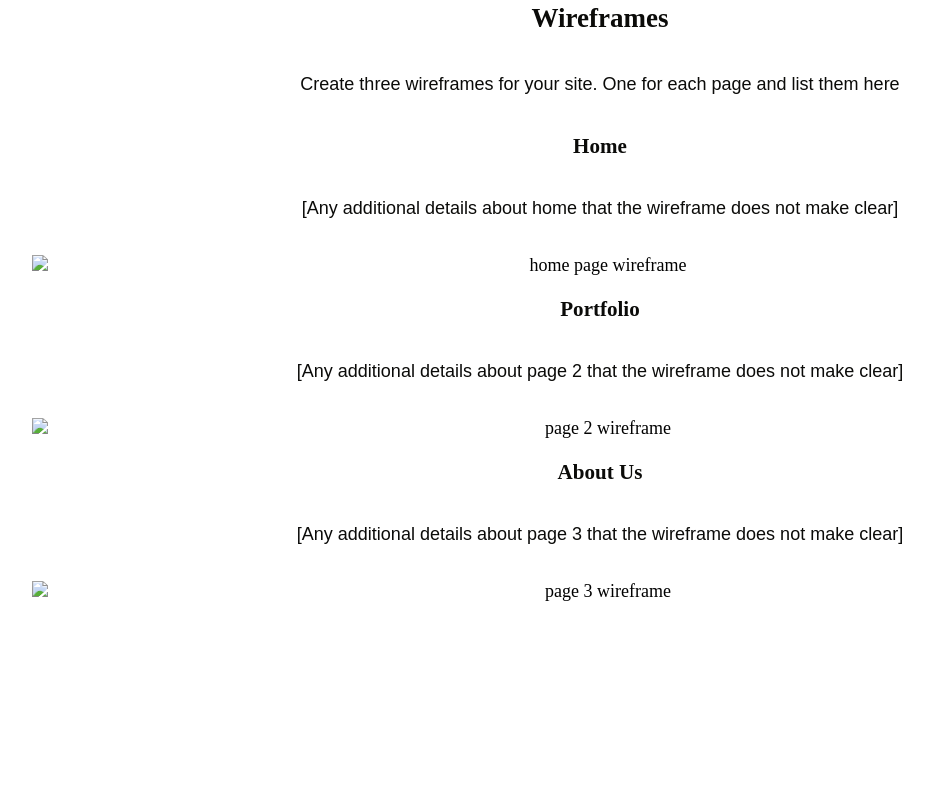
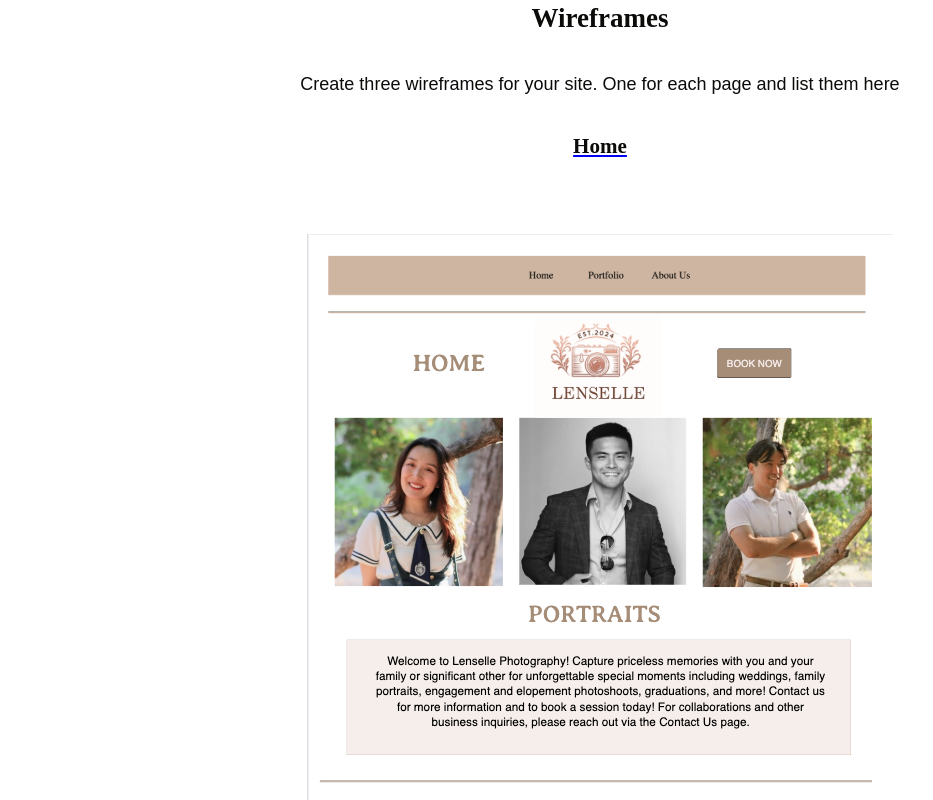
Before and after one commit to delarosaleeann-commits/wdd130, a plain HTML site: page portfolio/site-plan.html in a window 1280 px wide. Shown: the part 9260-10060 px from the top of the page, without its empty margins (40-973 px from the left). Before the commit the page ends 9934 px from the top, so only its background shows below. Drawn offline with Linux system fonts and the light colour scheme; a web font is replaced by a local one.

Commit message:
personal site wireframes

```diff
--- a/portfolio/site-plan.html
+++ b/portfolio/site-plan.html
@@ -184,23 +184,24 @@
       <p>
         Create three wireframes for your site. One for each page and list them here</p>
 
-      <h3>Home</h3>
+      <a href="index.html"><h3>Home</h3></a>
       <p>
-        [Any additional details about home that the wireframe does not make clear]
+
       </p>
-      <img src="#" alt="home page wireframe">
+      <img src="images/lp_home_wireframe.png" alt="home page wireframe">
 
-      <h3>Portfolio</h3>
+       <a href="aboutus.html"><h3>About Us</h3></a>
       <p>
-        [Any additional details about page 2 that the wireframe does not make clear]
+
       </p>
-      <img src="#" alt="page 2 wireframe">
+      <img src="images/lp_about_wireframe.png" alt="about us wireframe">
 
-      <h3>About Us</h3>
+
+     <a href="portfolio.html"><h3>Portfolio</h3></a>
       <p>
-        [Any additional details about page 3 that the wireframe does not make clear]
+
       </p>
-      <img src="#" alt="page 3 wireframe">
+      <img src="images/lp_portfolio_wireframe.png" alt="portfolio wireframe">
     </main>
   </body>
 
```
Also changed, not shown: portfolio/aboutus.html (+3 -2 lines), portfolio/index.html (+8 -1 lines), portfolio/portfolio.html (+6 -1 lines), portfolio/images/lp_about_wireframe.png (added), portfolio/images/lp_home_wireframe.png (added), portfolio/images/lp_portfolio_wireframe.png (added).
